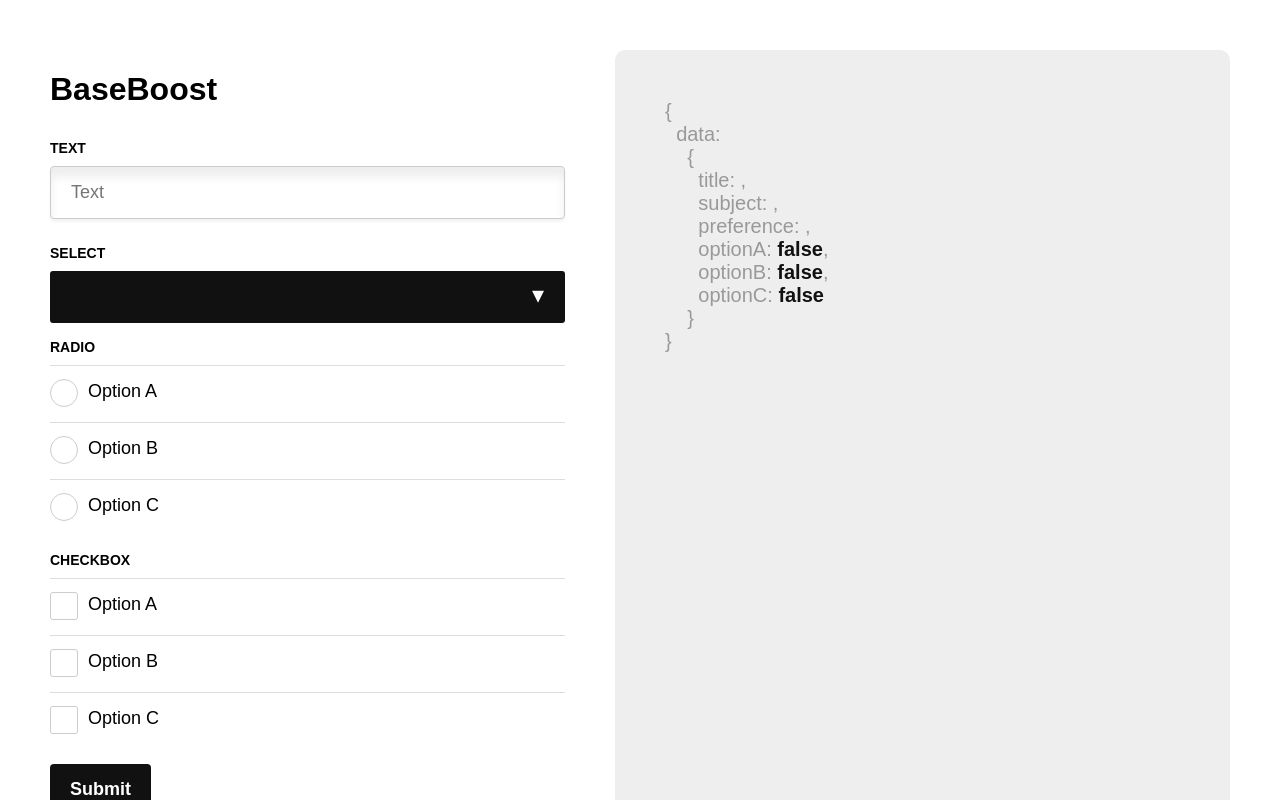
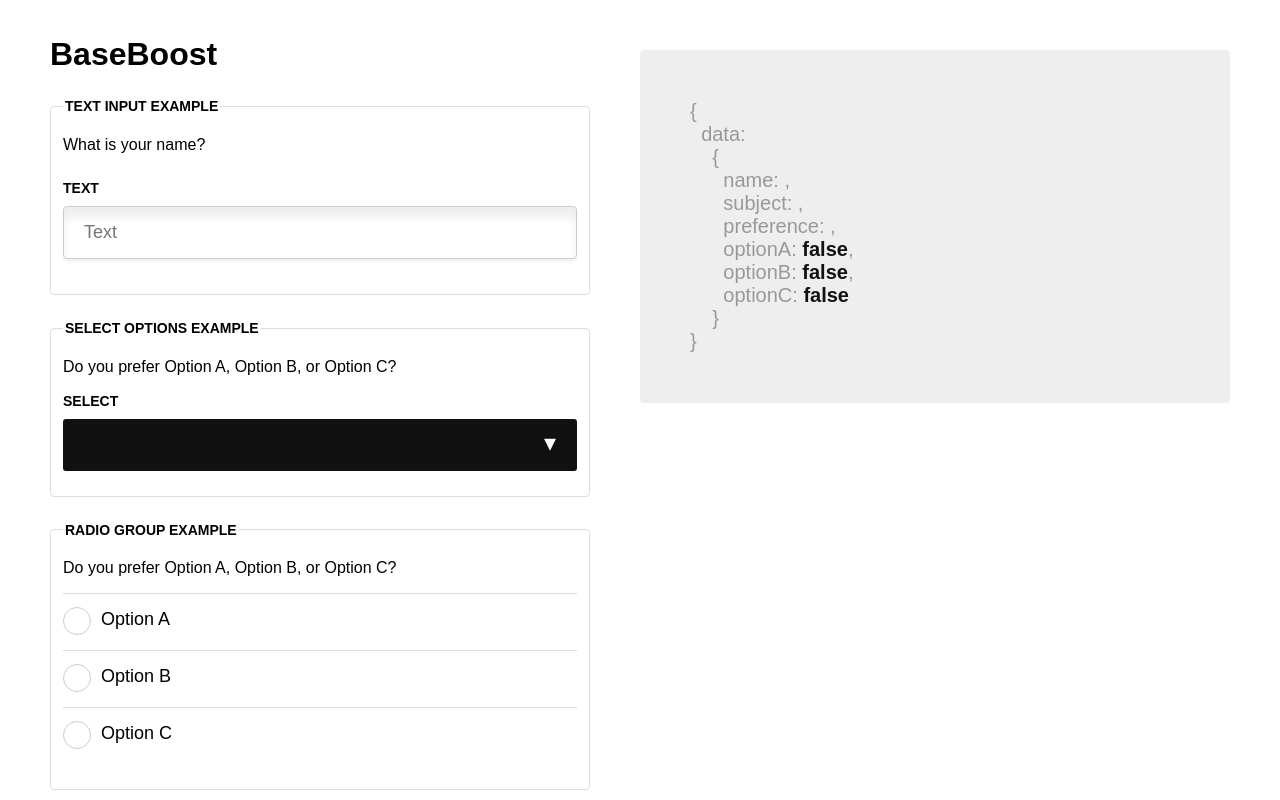
Before and after one commit to andybeckmann/BaseBoost, a Vue app: page / in a window 1280 px wide. Shown: the top 800 px of the page. Built offline with nearby package versions, Linux system fonts and the light colour scheme.

Commit message:
Add input groups to fieldsets

```diff
--- a/src/App.vue
+++ b/src/App.vue
@@ -3,23 +3,37 @@
 		<div class="app--demo">
 			<h1>BaseBoost</h1>
 			<form @submit.prevent="sendForm">
+				<fieldset>
+					<legend>Text input example</legend>
+					<p>What is your name?</p>
 					<BaseInput
-					v-model="data.title"
+						v-model="data.name"
 						label="Text"
 						type="text"
 					/>
+				</fieldset>
+				<fieldset>
+					<legend>Select options example</legend>
+					<p>Do you prefer Option A, Option B, or Option C?</p>
 					<BaseSelect
 						v-model="data.subject"
 						label="Select"
 						:options="['Option A', 'Option B', 'Option C']"
 					/>
+				</fieldset>
+				<fieldset>
+					<legend>Radio group example</legend>
+					<p>Do you prefer Option A, Option B, or Option C?</p>
 					<BaseRadioGroup
 						v-model="data.preference"
-					label="Radio"
+						label=""
 						:options="[{ label: 'Option A', value: 'Option A' }, { label: 'Option B', value: 'Option B'}, { label: 'Option C', value: 'Option C'}]"
 					/>
+				</fieldset>
+				<fieldset>
+					<legend>Checkbox group example</legend>
+					<p>Do you prefer Option A, Option B, or Option C?</p>
 					<div class="checkbox-group">
-					<label>Checkbox</label>
 						<BaseCheckbox
 							v-model="data.optionA"
 							label="Option A"
@@ -33,6 +47,7 @@
 							label="Option C"
 						/>
 					</div>
+				</fieldset>
 				<BaseButton
 					type="submit"
 					value="Submit"
@@ -40,10 +55,11 @@
 			</form>
 		</div>
 		<div class="app--data">
+			<div>
 				<div><span>{</span></div>
 				<div>&nbsp;&nbsp;<span>data:</span></div>
 				<div>&nbsp;&nbsp;&nbsp;&nbsp;<span>{</span></div>
-			<div>&nbsp;&nbsp;&nbsp;&nbsp;&nbsp;&nbsp;<span>title:</span> <b>{{ data.title }}</b><span>,</span></div>
+				<div>&nbsp;&nbsp;&nbsp;&nbsp;&nbsp;&nbsp;<span>name:</span> <b>{{ data.name }}</b><span>,</span></div>
 				<div>&nbsp;&nbsp;&nbsp;&nbsp;&nbsp;&nbsp;<span>subject:</span> <b>{{ data.subject }}</b><span>,</span></div>
 				<div>&nbsp;&nbsp;&nbsp;&nbsp;&nbsp;&nbsp;<span>preference:</span> <b>{{ data.preference }}</b><span>,</span></div>
 				<div>&nbsp;&nbsp;&nbsp;&nbsp;&nbsp;&nbsp;<span>optionA:</span> <b>{{ data.optionA }}</b><span>,</span></div>
@@ -53,6 +69,7 @@
 				<div><span>}</span></div>
 			</div>
 		</div>
+	</div>
 </template>
 
 <script>
@@ -60,7 +77,7 @@ export default {
 	data () {
 		return {
 			data: {
-				title: '',
+				name: '',
 				subject: '',
 				preference: '',
 				optionA: false,
@@ -90,13 +107,27 @@ body {
 	margin: 0;
 }
 
+form {
+	fieldset {
+		border: 1px solid #ddd;
+		margin: 25px 0;
+		border-radius: 4px;
+
+		legend {
+			font-weight: bold;
+			font-size: 14px;
+			text-transform: uppercase;
+		}
+	}
+}
+
 #app {
 	display: flex;
 	width: 100%;
 
 	.app--demo, .app--data {
 		width: 50%;
-		padding: 50px;
+		padding: 15px 50px;
 	}
 
 	.app--demo {
@@ -115,11 +146,15 @@ body {
 	}
 
 	.app--data {
-		border-radius: 10px;
+		padding: 50px 50px 50px 0;
+
+		> div {
 			background: #eee;
+			padding: 50px;
+			border-radius: 4px;
 			color: #111;
 			font-size: 20px;
-		margin: 50px 50px 50px 0;
+		}
 
 		span {
 			color: #999;
```
Lines whose indentation alone changed are shown as unchanged.
